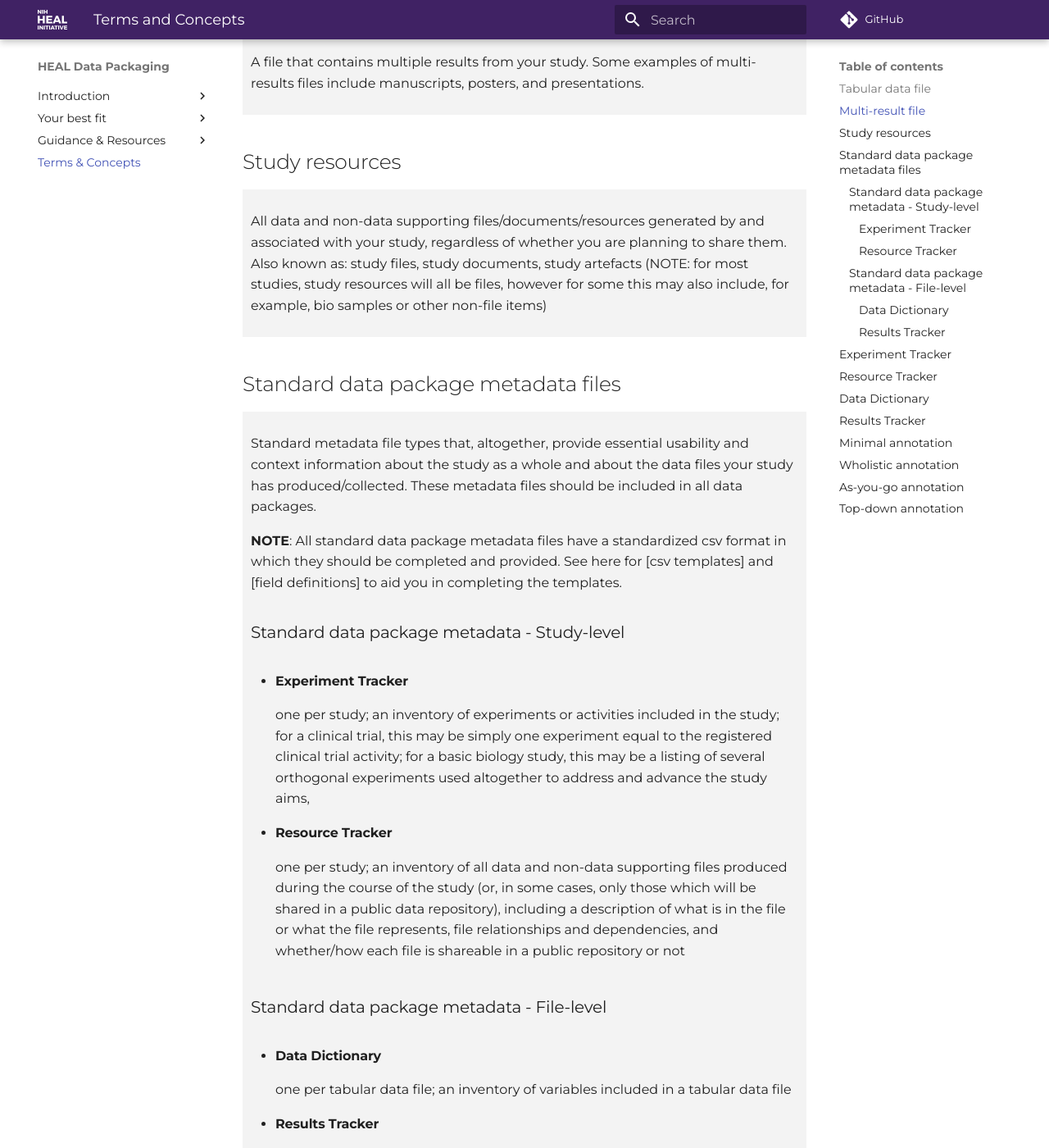
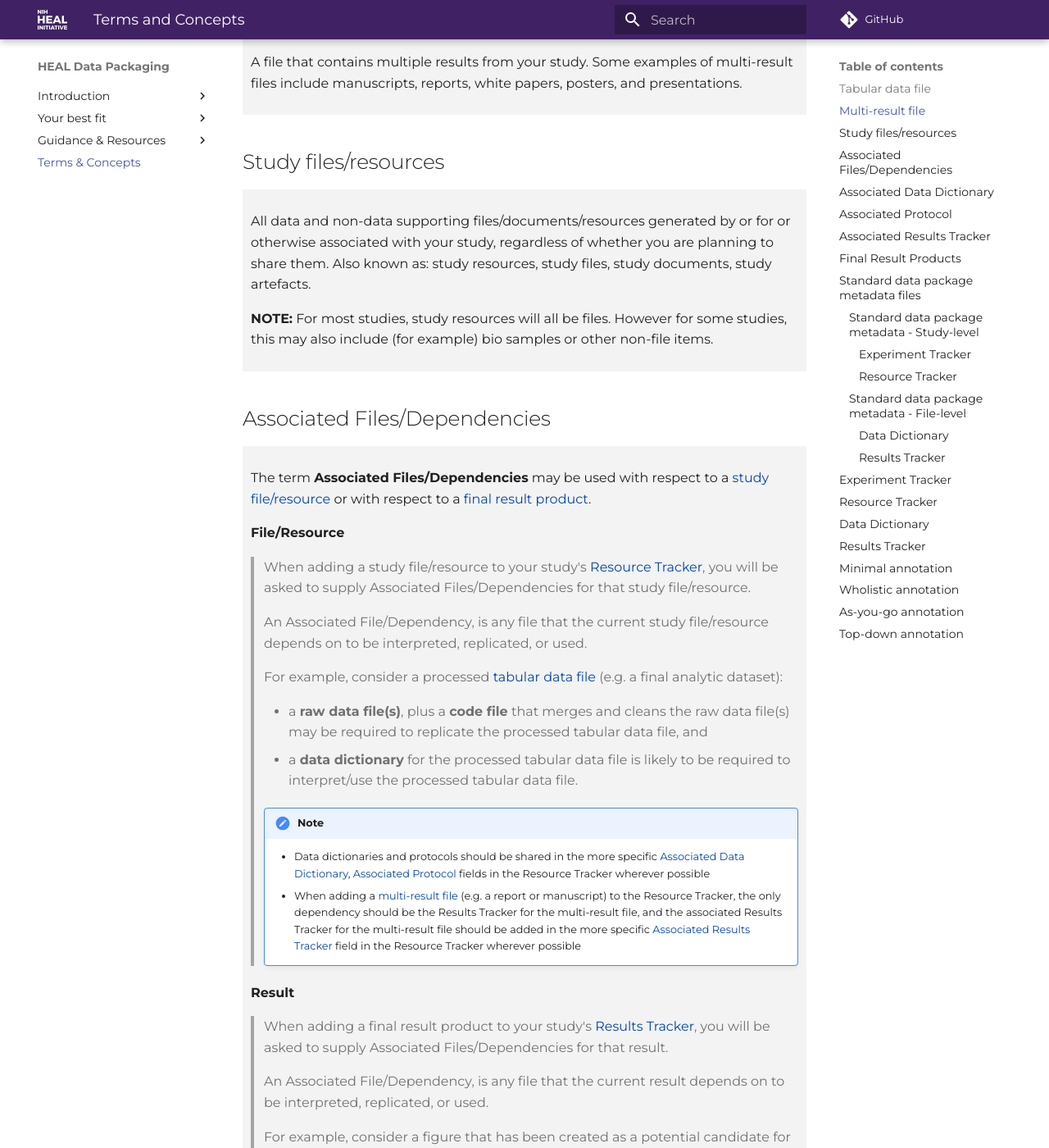
Before and after one commit to norc-heal/heal-data-pkg-guide, an MkDocs documentation site: the page built from docs/terms/index.md, in a window 1280 px wide and 1400 px high, scrolled down 362 px. Shown: the whole window at 82% size. Built offline with MkDocs 1.6.1 and Material for MkDocs 9.7.7, drawn with Linux system fonts in a browser that asks for light colours; comment, search, counter and statistics services are not loaded; some of the changed text lies outside the part shown.

Commit message:
added new terms and actual or placeholder definition content

```diff
--- a/docs/terms/index.md
+++ b/docs/terms/index.md
@@ -12,15 +12,93 @@
 
 <div markdown="1" style="background-color:rgba(0, 0, 0, 0.0470588); text-align:left; vertical-align: top; padding:10px 10px;">
 
-A file that contains multiple results from your study. Some examples of multi-results files include manuscripts, posters, and presentations.
+A file that contains multiple results from your study. Some examples of multi-result files include manuscripts, reports, white papers, posters, and presentations.
 
 </div>
 
-## Study resources
+## Study files/resources
 
 <div markdown="1" style="background-color:rgba(0, 0, 0, 0.0470588); text-align:left; vertical-align: top; padding:10px 10px;">
 
-All data and non-data supporting files/documents/resources generated by and associated with your study, regardless of whether you are planning to share them. Also known as: study files, study documents, study artefacts (NOTE: for most studies, study resources will all be files, however for some this may also include, for example, bio samples or other non-file items)
+All data and non-data supporting files/documents/resources generated by or for or otherwise associated with your study, regardless of whether you are planning to share them. Also known as: study resources, study files, study documents, study artefacts.
+
+**NOTE:** For most studies, study resources will all be files. However for some studies, this may also include (for example) bio samples or other non-file items.
+
+</div>
+
+## Associated Files/Dependencies
+
+<div markdown="1" style="background-color:rgba(0, 0, 0, 0.0470588); text-align:left; vertical-align: top; padding:10px 10px;">
+
+The term **Associated Files/Dependencies** may be used with respect to a [study file/resource](#study-filesresources) or with respect to a [final result product](#final-result-products).
+
+**File/Resource**
+
+> When adding a study file/resource to your study's [Resource Tracker](#resource-tracker), you will be asked to supply Associated Files/Dependencies for that study file/resource.
+
+> An Associated File/Dependency, is any file that the current study file/resource depends on to be interpreted, replicated, or used.
+
+> For example, consider a processed [tabular data file](#tabular-data-file) (e.g. a final analytic dataset):
+
+> * a **raw data file(s)**, plus a **code file** that merges and cleans the raw data file(s) may be required to replicate the processed tabular data file, and
+> * a **data dictionary** for the processed tabular data file is likely to be required to interpret/use the processed tabular data file.
+
+> !!! note
+    * Data dictionaries and protocols should be shared in the more specific [Associated Data Dictionary](#associated-data-dictionary), [Associated Protocol](#associated-protocol) fields in the Resource Tracker wherever possible
+    * When adding a [multi-result file](#multi-result-file) (e.g. a report or manuscript) to the Resource Tracker, the only dependency should be the Results Tracker for the multi-result file, and the associated Results Tracker for the multi-result file should be added in the more specific [Associated Results Tracker](#associated-results-tracker) field in the Resource Tracker wherever possible
+
+**Result**
+
+> When adding a final result product to your study's [Results Tracker](#results-tracker), you will be asked to supply Associated Files/Dependencies for that result.
+
+> An Associated File/Dependency, is any file that the current result depends on to be interpreted, replicated, or used.
+
+> For example, consider a figure that has been created as a potential candidate for inclusion as Figure 1A (in the context of a Figure 1 with panels A, B, and C) in a draft manuscript:
+
+> * a **png or jpg image file** exported from Corel Draw or Illustrator may directly underly the whole of Figure 1 (where image files for panel A, B, and C were formatted into a single Figure 1 in the context of a **Corel Draw or Illustrator file**);
+> * a **png or jpg image file** produced and written to file by R or python code may directly underly specifically Figure 1A;
+> * this image file in turn depends upon the **code file** that produced it, as well as the **data file(s)** the code file read in and operated upon to create the final image file;
+> * the code file may have been created to implement a specific statistical analysis plan that is laid out in a larger **study protocol file**, or in a **statistical analysis plan file**;
+> * the data in the data file may have been collected using a protocol laid out in a specific **protocol file**, and if the data file(s) underlying the result in 1A is/are tabular data file(s), a **data dictionary** for the data file(s) is likely to be required to interpret/use the data file(s)
+
+> !!! note
+    * When listing Associated Files/Dependencies for a result in the Results Tracker, start by following the full dependency trail backwards from the result, as demonstrated in the example above
+    * Specifically, think about all Associated Files/Dependencies **directly** underlying or associated with the result, **then** the Associated Files/Dependencies directly underlying those files, etc.
+    * Continue this "stepping backwards" process until the files you are listing as Associated Files/Dependencies have no direct Associated Files/Dependencies themselves
+    * List all of these files as Associated Files/Dependencies for the result in the Results Tracker
+
+
+</div>
+
+## Associated Data Dictionary
+
+<div markdown="1" style="background-color:rgba(0, 0, 0, 0.0470588); text-align:left; vertical-align: top; padding:10px 10px;">
+
+Placeholder
+
+</div>
+
+## Associated Protocol
+
+<div markdown="1" style="background-color:rgba(0, 0, 0, 0.0470588); text-align:left; vertical-align: top; padding:10px 10px;">
+
+Placeholder
+
+</div>
+
+## Associated Results Tracker
+
+<div markdown="1" style="background-color:rgba(0, 0, 0, 0.0470588); text-align:left; vertical-align: top; padding:10px 10px;">
+
+Placeholder
+
+</div>
+
+## Final Result Products
+
+<div markdown="1" style="background-color:rgba(0, 0, 0, 0.0470588); text-align:left; vertical-align: top; padding:10px 10px;">
+
+Placeholder
 
 </div>
 
```
Also changed, not shown: other parts of docs/terms/index.md (+2 -2 lines).
